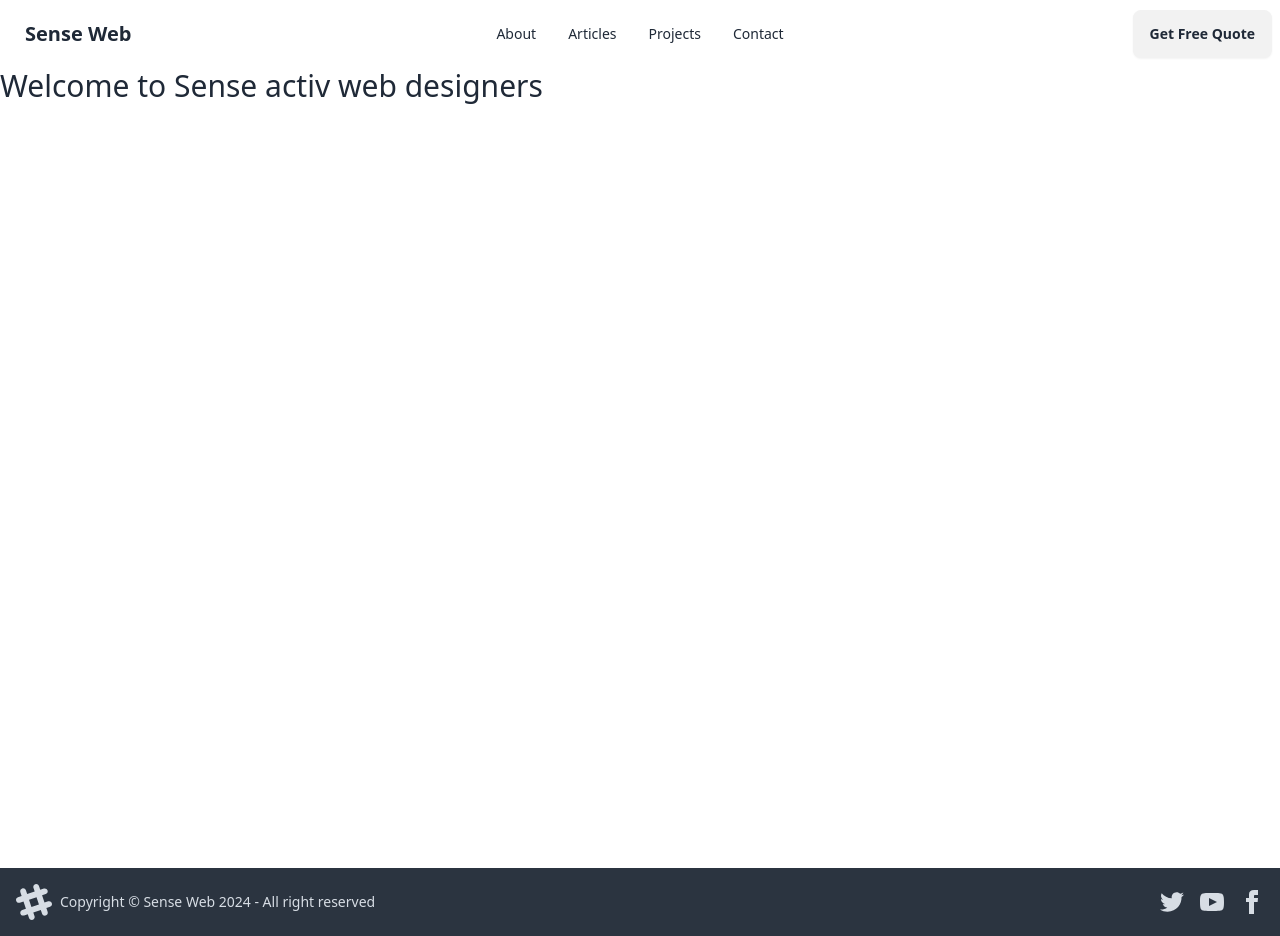
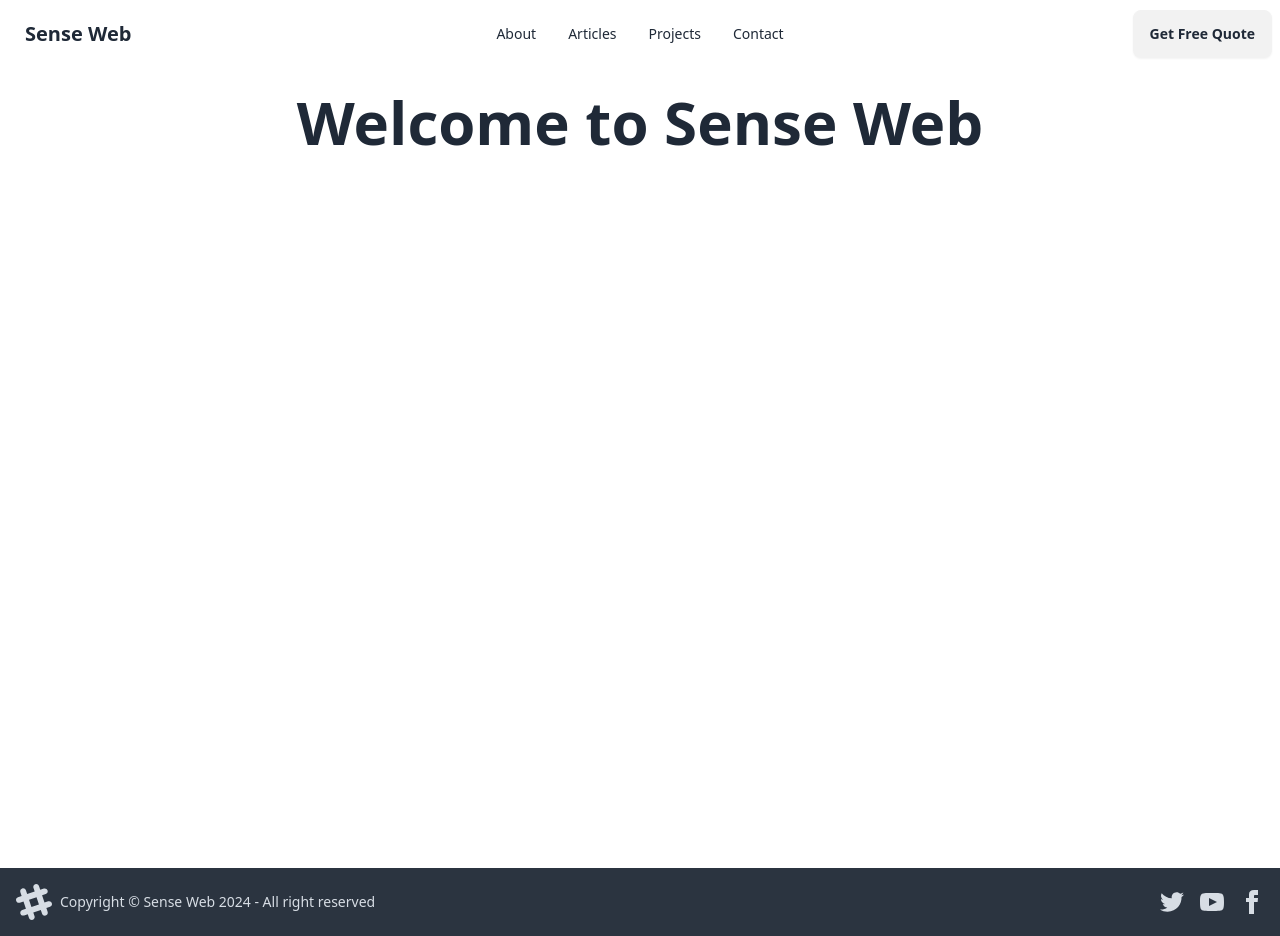
Before and after one commit to gachagajnr/sensitive_webdesigners, a SvelteKit app: page / in a window 1280 px wide. Built offline with nearby package versions, Linux system fonts and the light colour scheme.

Commit message:
styling home page

```diff
--- a/src/lib/+Header.svelte
+++ b/src/lib/+Header.svelte
@@ -1,4 +1,4 @@
-<div class="navbar bg-base-100">
+<div class="navbar top-0 sticky z-50">
 	<div class="navbar-start">
 		<div class="dropdown">
 			<div tabindex="0" role="button" class="btn btn-ghost lg:hidden">
--- a/src/routes/+layout.svelte
+++ b/src/routes/+layout.svelte
@@ -5,5 +5,6 @@
 </script>
 
 <Header />
-<slot />
-<Footer />
+
+ 	<slot />
+ <Footer />
--- a/src/routes/+page.svelte
+++ b/src/routes/+page.svelte
@@ -1,3 +1,3 @@
-<div class="min-h-screen">
-	<h1 class="text-3xl">Welcome to Sense activ web designers</h1>
+<div class="container mx-auto max-w-screen-xl min-h-screen text-center justify-center">
+	<h1 class="text-6xl py-6 font-bold">Welcome to Sense Web</h1>
 </div>
```
